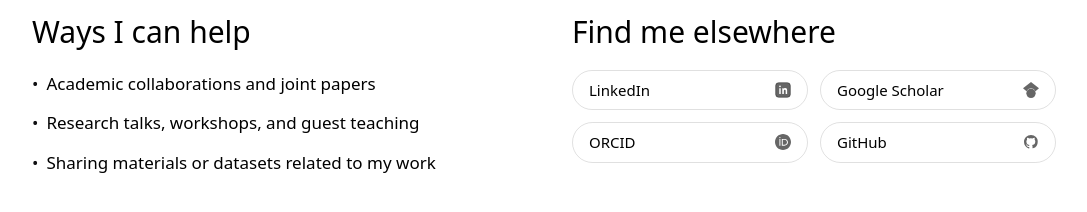
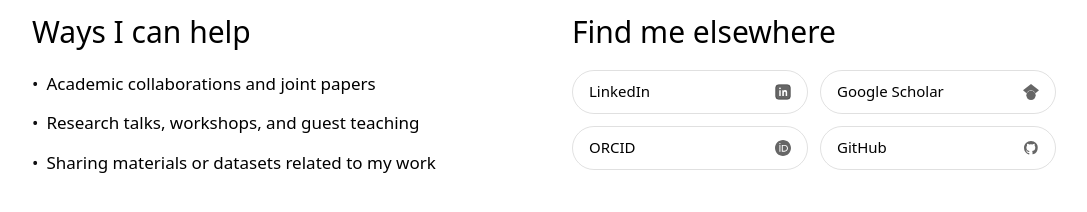
Before and after one commit to kyxzhe/kyxzhe.github.io, a Next.js app: page /contact in a window 1280 px wide. Shown: the part 964-1176 px from the top of the page, without its empty margins (96-1183 px from the left). Built offline with nearby package versions, Linux system fonts and the light colour scheme.

Commit message:
fix(contact): enlarge profile link targets
- Adds a touch-friendly minimum height to contact profile links.

- Keeps the existing profile labels, icons, and URLs unchanged.

Tests: ./node_modules/.bin/eslint src/app/contact/page.tsx; ./node_modules/.bin/tsc --noEmit

```diff
--- a/src/app/contact/page.tsx
+++ b/src/app/contact/page.tsx
@@ -186,7 +186,7 @@ export default function ContactPage() {
                   target="_blank"
                   rel="noopener noreferrer"
                   referrerPolicy="no-referrer"
-                  className="flex items-center justify-between gap-3 px-4 py-2 border border-[rgba(0,0,0,0.12)] dark:border-white/20 rounded-full text-[17px] font-medium transition-colors duration-150 hover:border-foreground/50"
+                  className="flex min-h-11 items-center justify-between gap-3 px-4 py-2 border border-[rgba(0,0,0,0.12)] dark:border-white/20 rounded-full text-[17px] font-medium transition-colors duration-150 hover:border-foreground/50"
                 >
                   <span className="text-[15px] dark:text-white">{label}</span>
                   <span className="text-[rgba(0,0,0,0.6)] dark:text-white">{icon}</span>
```
